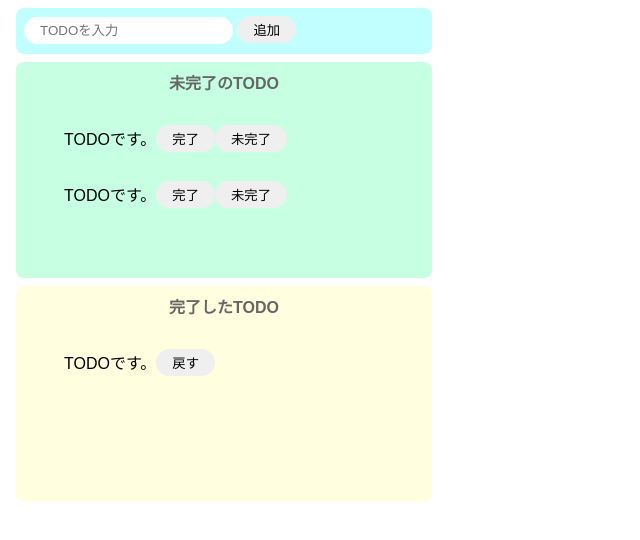
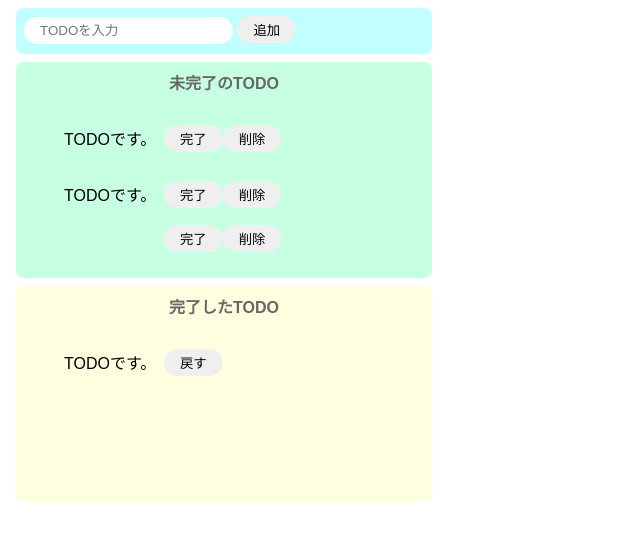
Before and after one commit to kouWeb101/todo-js, a website built with Parcel: page index.html in a window 1280 px wide. Both pictures are taken after a click on the button "追加". Shown: the whole page, without its empty margins (0-640 px from the left). Built offline with nearby package versions, Linux system fonts and the light colour scheme.

Commit message:
タスクの追加機能を実装

```diff
--- a/index.html
+++ b/index.html
@@ -7,21 +7,21 @@
 
   <body>
     <div class="input-area">
-      <input type="text" placeholder="TODOを入力" />
-      <button>追加</button>
+      <input id="js-add-text" type="text" placeholder="TODOを入力" />
+      <button id="js-add">追加</button>
     </div>
     <div class="imcomplete-area">
       <p class="title">未完了のTODO</p>
-      <ul>
+      <ul id="imcomplete-list">
         <li>
           <p>TODOです。</p>
           <button>完了</button>
-          <button>未完了</button>
+          <button>削除</button>
         </li>
         <li>
           <p>TODOです。</p>
           <button>完了</button>
-          <button>未完了</button>
+          <button>削除</button>
         </li>
       </ul>
     </div>
--- a/src/index.js
+++ b/src/index.js
@@ -1 +1,37 @@
 import "./styles.css";
+
+const onClickAdd = () => {
+  // テキストボックスの値を取得し、初期化する
+  const inputText = document.getElementById("js-add-text").value;
+  document.getElementById("js-add-text").value = "";
+
+  //liタグを生成
+  const li = document.createElement("li");
+
+  //pタグを生成
+  const p = document.createElement("p");
+  p.innerText = inputText;
+
+  //button(完了)タグを生成
+  const completeButton = document.createElement("button");
+  completeButton.innerText = "完了";
+  completeButton.addEventListener("click", () => {
+    alert();
+  });
+
+  //button(削除)タグを生成
+  const imcompleteButton = document.createElement("button");
+  imcompleteButton.innerText = "削除";
+  imcompleteButton.addEventListener("click", () => {
+    alert();
+  });
+
+  //liタグの子要素にタグを追加
+  li.appendChild(p);
+  li.appendChild(completeButton);
+  li.appendChild(imcompleteButton);
+
+  //未完了リストに追加
+  document.getElementById("imcomplete-list").appendChild(li);
+};
+document.getElementById("js-add").addEventListener("click", () => onClickAdd());
--- a/src/styles.css
+++ b/src/styles.css
@@ -57,3 +57,8 @@ ul > li {
   display: flex;
   align-items: center;
 }
+
+li > p {
+  display: inline-block;
+  width: 100px;
+}
```
